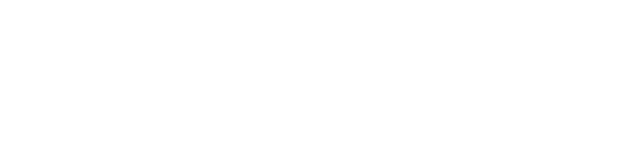
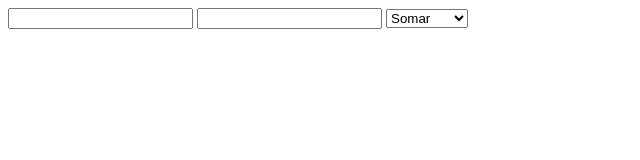
Before and after one commit to RomaArtur/calculadora, a plain HTML site: page index.html in a window 1280 px wide. Shown: the whole page, without its empty margins (0-640 px from the left). Drawn offline with Linux system fonts and the light colour scheme.

Commit message:
Alteração de título, adição de inputs e opções

```diff
--- a/index.html
+++ b/index.html
@@ -3,9 +3,19 @@
 <head>
     <meta charset="UTF-8">
     <meta name="viewport" content="width=device-width, initial-scale=1.0">
-    <title>Document</title>
+    <title>Calculadora simples</title>
 </head>
 <body>
+    <input type="number" id="numero01" />
+    <input type="number" id="numero02" />
+
+    <select id="operacao">
+        <option value="+">Somar</option>
+        <option value="-">Subtrair</option>
+        <option value="*">Multiplicar</option>
+        <option value="/">Dividir</option>
+    </select>
+
 
 </body>
 </html>
```
